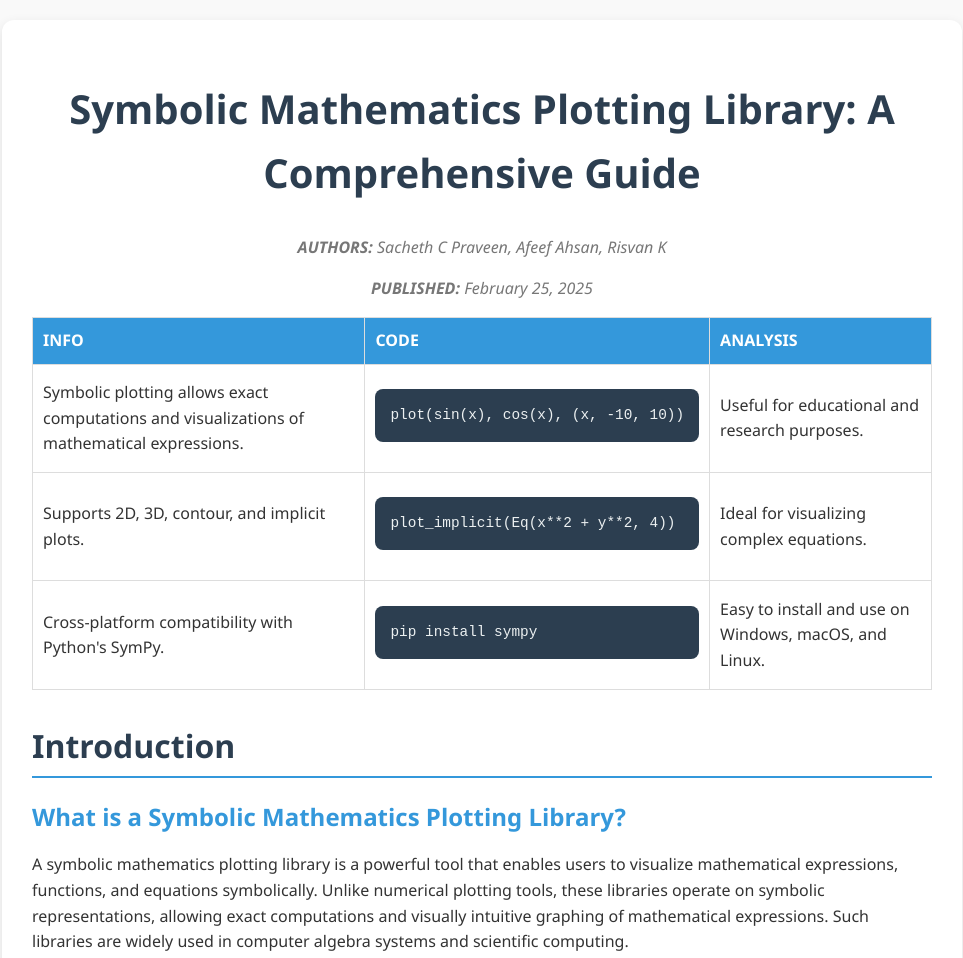
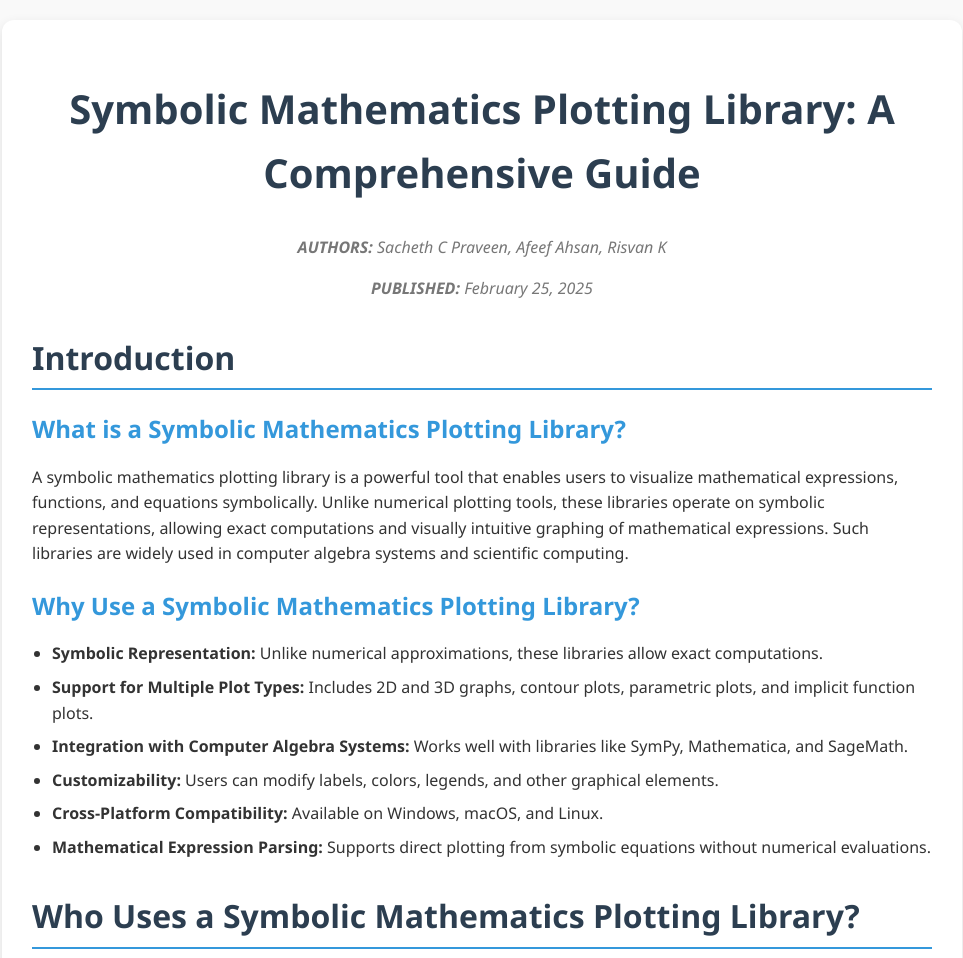
Before and after one commit to AfeefAhsan/symbolic-math-plotting-blog, a plain HTML site: page index.html in a window 1280 px wide. Shown: the top 958 px of the page, without its empty margins (158-1121 px from the left). Drawn offline with Linux system fonts and the light colour scheme.

Commit message:
Update index.html

```diff
--- a/index.html
+++ b/index.html
@@ -148,32 +148,7 @@
         </div>
 
         <!-- Table for Key Information -->
-        <table>
-            <thead>
-                <tr>
-                    <th>INFO</th>
-                    <th>CODE</th>
-                    <th>ANALYSIS</th>
-                </tr>
-            </thead>
-            <tbody>
-                <tr>
-                    <td>Symbolic plotting allows exact computations and visualizations of mathematical expressions.</td>
-                    <td><pre>plot(sin(x), cos(x), (x, -10, 10))</pre></td>
-                    <td>Useful for educational and research purposes.</td>
-                </tr>
-                <tr>
-                    <td>Supports 2D, 3D, contour, and implicit plots.</td>
-                    <td><pre>plot_implicit(Eq(x**2 + y**2, 4))</pre></td>
-                    <td>Ideal for visualizing complex equations.</td>
-                </tr>
-                <tr>
-                    <td>Cross-platform compatibility with Python's SymPy.</td>
-                    <td><pre>pip install sympy</pre></td>
-                    <td>Easy to install and use on Windows, macOS, and Linux.</td>
-                </tr>
-            </tbody>
-        </table>
+
 
         <h2>Introduction</h2>
         <h3>What is a Symbolic Mathematics Plotting Library?</h3>
```
